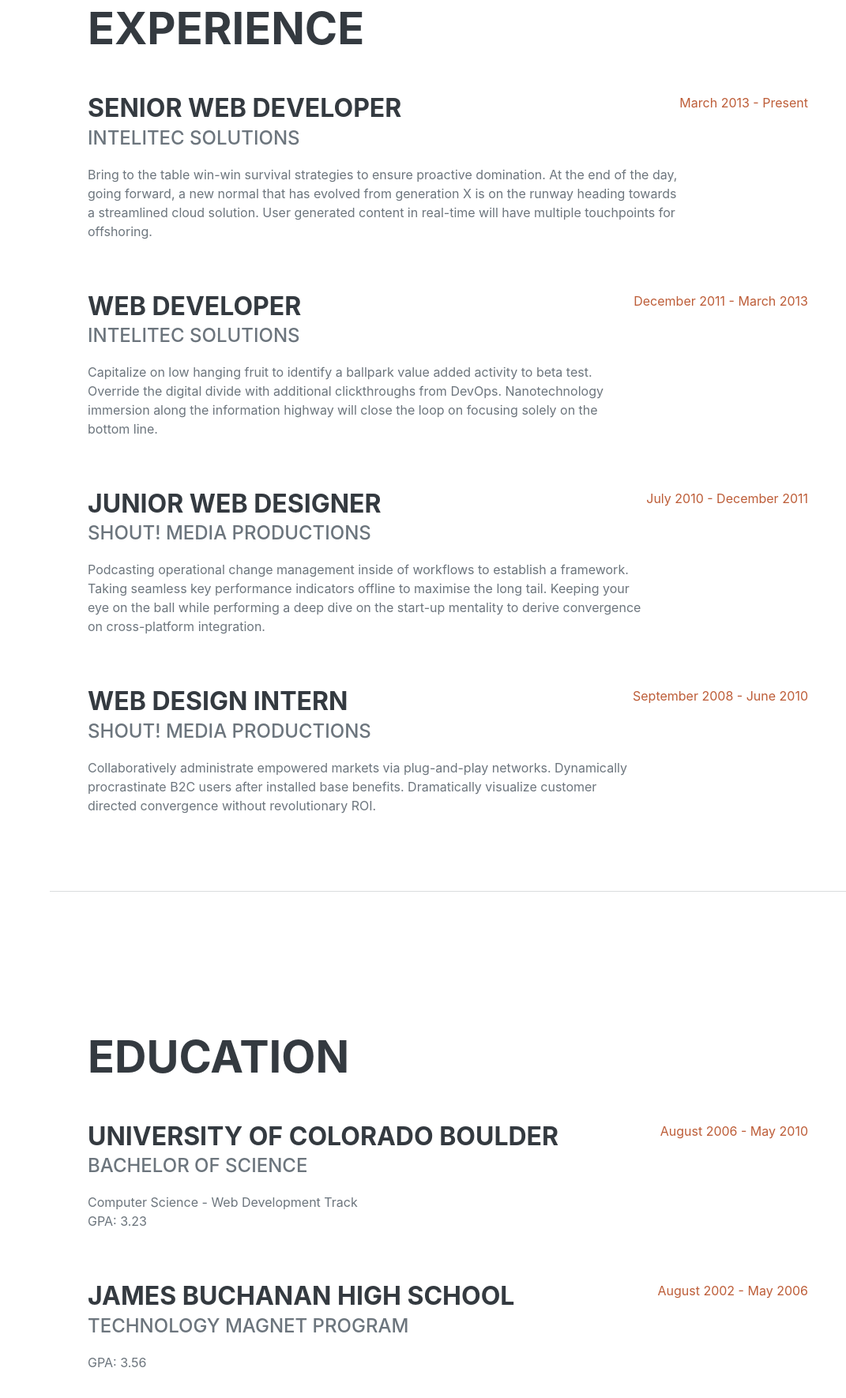
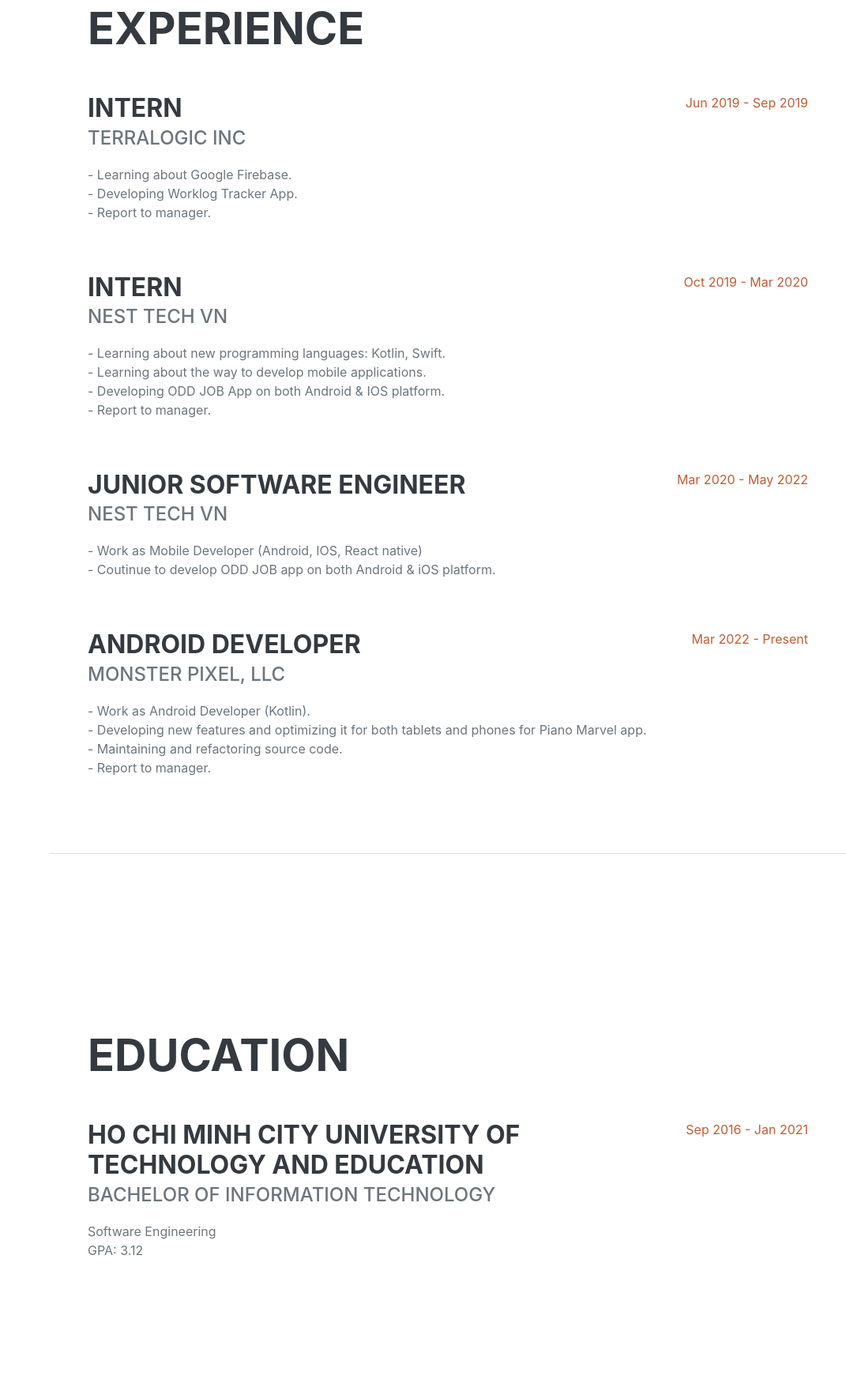
Before and after one commit to xxhuytran/huytran, a plain HTML site: page index.html in a window 1280 px wide. Shown: the part 878-2648 px from the top of the page at 79% size, without its empty margins (209-1280 px from the left). Drawn offline with nearby package versions, Linux system fonts and the light colour scheme; a web font is replaced by a local one.

Commit message:
edit experience, education

```diff
--- a/index.html
+++ b/index.html
@@ -65,35 +65,44 @@
                     <h2 class="mb-5">Experience</h2>
                     <div class="d-flex flex-column flex-md-row justify-content-between mb-5">
                         <div class="flex-grow-1">
-                            <h3 class="mb-0">Senior Web Developer</h3>
-                            <div class="subheading mb-3">Intelitec Solutions</div>
-                            <p>Bring to the table win-win survival strategies to ensure proactive domination. At the end of the day, going forward, a new normal that has evolved from generation X is on the runway heading towards a streamlined cloud solution. User generated content in real-time will have multiple touchpoints for offshoring.</p>
+                            <h3 class="mb-0">Intern</h3>
+                            <div class="subheading mb-3">TERRALOGIC INC</div>
+                            <p> - Learning about Google Firebase.<br/>
+                                - Developing Worklog Tracker App.<br/>
+                                - Report to manager.</p>
                         </div>
-                        <div class="flex-shrink-0"><span class="text-primary">March 2013 - Present</span></div>
+                        <div class="flex-shrink-0"><span class="text-primary">Jun 2019 - Sep 2019</span></div>
                     </div>
                     <div class="d-flex flex-column flex-md-row justify-content-between mb-5">
                         <div class="flex-grow-1">
-                            <h3 class="mb-0">Web Developer</h3>
-                            <div class="subheading mb-3">Intelitec Solutions</div>
-                            <p>Capitalize on low hanging fruit to identify a ballpark value added activity to beta test. Override the digital divide with additional clickthroughs from DevOps. Nanotechnology immersion along the information highway will close the loop on focusing solely on the bottom line.</p>
+                            <h3 class="mb-0">Intern</h3>
+                            <div class="subheading mb-3">NEST TECH VN</div>
+                            <p>- Learning about new programming languages: Kotlin, Swift.<br/>
+                                - Learning about the way to develop mobile applications.<br/>
+                                - Developing ODD JOB App on both Android & IOS platform.<br/>
+                                - Report to manager.</p>
                         </div>
-                        <div class="flex-shrink-0"><span class="text-primary">December 2011 - March 2013</span></div>
+                        <div class="flex-shrink-0"><span class="text-primary">Oct 2019 - Mar 2020</span></div>
                     </div>
                     <div class="d-flex flex-column flex-md-row justify-content-between mb-5">
                         <div class="flex-grow-1">
-                            <h3 class="mb-0">Junior Web Designer</h3>
-                            <div class="subheading mb-3">Shout! Media Productions</div>
-                            <p>Podcasting operational change management inside of workflows to establish a framework. Taking seamless key performance indicators offline to maximise the long tail. Keeping your eye on the ball while performing a deep dive on the start-up mentality to derive convergence on cross-platform integration.</p>
+                            <h3 class="mb-0">Junior Software Engineer</h3>
+                            <div class="subheading mb-3">NEST TECH VN</div>
+                            <p>- Work as Mobile Developer (Android, IOS, React native)<br/>
+                                - Coutinue to develop ODD JOB app on both Android & iOS platform.</p>
                         </div>
-                        <div class="flex-shrink-0"><span class="text-primary">July 2010 - December 2011</span></div>
+                        <div class="flex-shrink-0"><span class="text-primary">Mar 2020 - May 2022</span></div>
                     </div>
                     <div class="d-flex flex-column flex-md-row justify-content-between">
                         <div class="flex-grow-1">
-                            <h3 class="mb-0">Web Design Intern</h3>
-                            <div class="subheading mb-3">Shout! Media Productions</div>
-                            <p>Collaboratively administrate empowered markets via plug-and-play networks. Dynamically procrastinate B2C users after installed base benefits. Dramatically visualize customer directed convergence without revolutionary ROI.</p>
+                            <h3 class="mb-0">Android Developer</h3>
+                            <div class="subheading mb-3">Monster Pixel, LLC</div>
+                            <p>- Work as Android Developer (Kotlin).<br/>
+                                - Developing new features and optimizing it for both tablets and phones for Piano Marvel app.<br/>
+                                - Maintaining and refactoring source code.<br/>
+                                - Report to manager.</p>
                         </div>
-                        <div class="flex-shrink-0"><span class="text-primary">September 2008 - June 2010</span></div>
+                        <div class="flex-shrink-0"><span class="text-primary">Mar 2022 - Present</span></div>
                     </div>
                 </div>
             </section>
@@ -104,20 +113,12 @@
                     <h2 class="mb-5">Education</h2>
                     <div class="d-flex flex-column flex-md-row justify-content-between mb-5">
                         <div class="flex-grow-1">
-                            <h3 class="mb-0">University of Colorado Boulder</h3>
-                            <div class="subheading mb-3">Bachelor of Science</div>
-                            <div>Computer Science - Web Development Track</div>
-                            <p>GPA: 3.23</p>
+                            <h3 class="mb-0">HO CHI MINH CITY UNIVERSITY OF TECHNOLOGY AND EDUCATION</h3>
+                            <div class="subheading mb-3">Bachelor of Information Technology</div>
+                            <div>Software Engineering</div>
+                            <p>GPA: 3.12</p>
                         </div>
-                        <div class="flex-shrink-0"><span class="text-primary">August 2006 - May 2010</span></div>
-                    </div>
-                    <div class="d-flex flex-column flex-md-row justify-content-between">
-                        <div class="flex-grow-1">
-                            <h3 class="mb-0">James Buchanan High School</h3>
-                            <div class="subheading mb-3">Technology Magnet Program</div>
-                            <p>GPA: 3.56</p>
-                        </div>
-                        <div class="flex-shrink-0"><span class="text-primary">August 2002 - May 2006</span></div>
+                        <div class="flex-shrink-0"><span class="text-primary">Sep 2016 - Jan 2021</span></div>
                     </div>
                 </div>
             </section>
```
